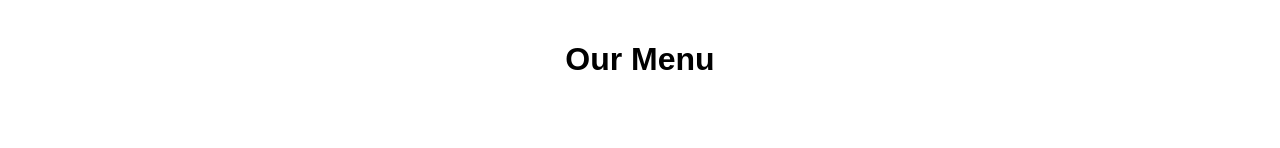
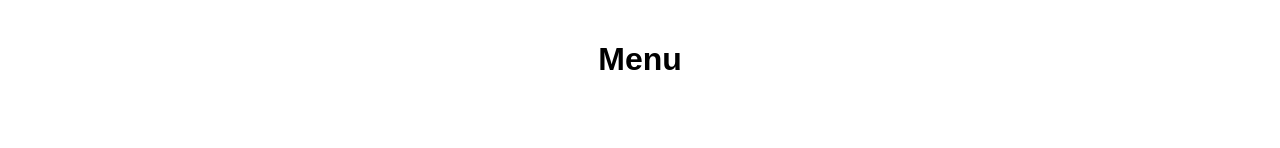
Before and after one commit to Maxuimhunter/module2-solution, a plain HTML site: page Index.html in a window 1280 px wide. Shown: the top 148 px of the page. Drawn offline with Linux system fonts and the light colour scheme.

Commit message:
Index.html

```diff
--- a/Index.html
+++ b/Index.html
@@ -8,7 +8,7 @@
 </head>
 <body>
     <header>
-        <h1>Our Menu</h1>
+        <h1>Menu</h1>
     </header>
     <main>
         <section class="menu-item">
```
